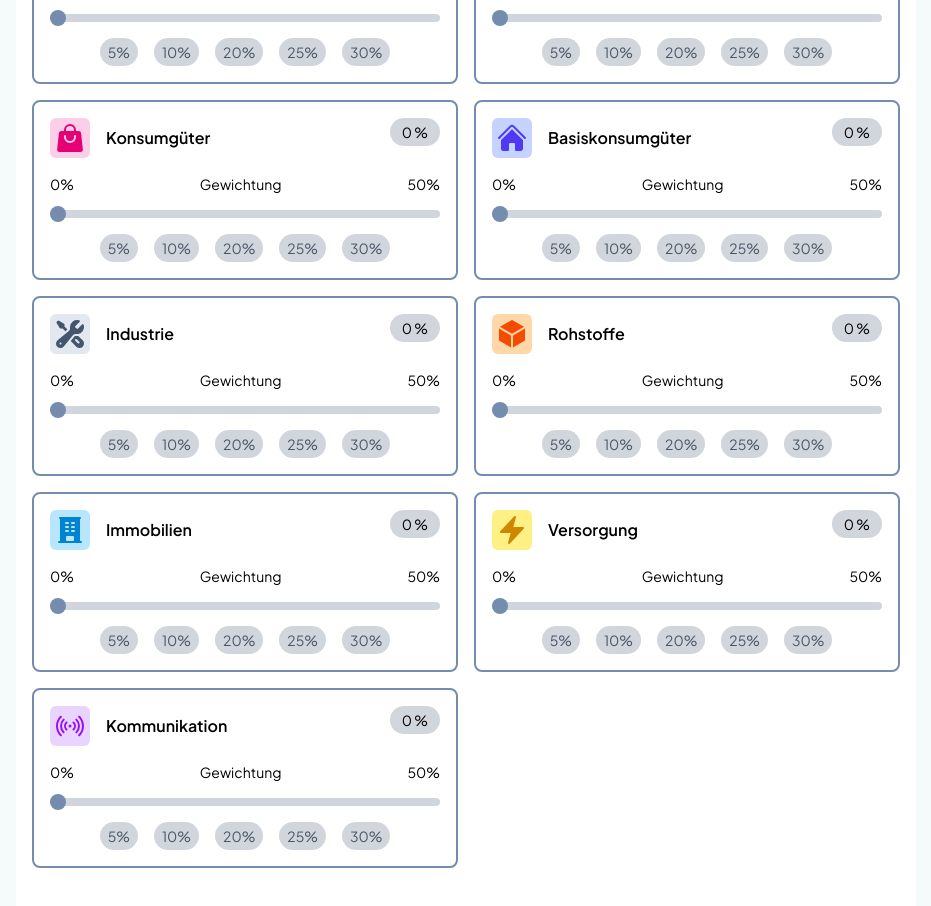
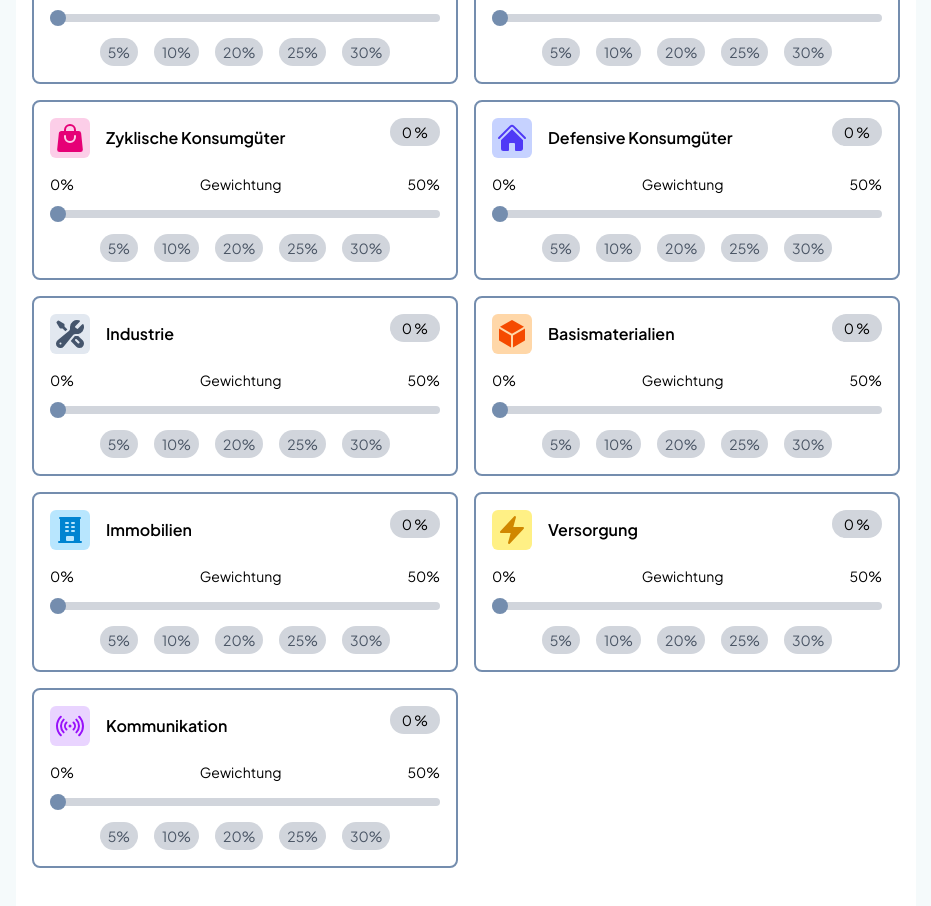
Before and after one commit to KyleKreuter/6ProzentRendite-frontend, a React (Vite) app: page / in a window 1280 px wide. Shown: the part 940-1846 px from the top of the page, without its empty margins (174-1105 px from the left). Built offline with nearby package versions, Linux system fonts and the light colour scheme.

Commit message:
"Update sector names and keys in EtfMatcherComponent for consistency with revised terminology and improved clarity"

```diff
--- a/src/components/matcher/EtfMatcherComponent.jsx
+++ b/src/components/matcher/EtfMatcherComponent.jsx
@@ -89,10 +89,10 @@ const EtfMatcherComponent = () => {
                                 className={"w-10 h-10 bg-pink-200 rounded-md flex items-center justify-center text-pink-600"}>
                                 <ShoppingBagIcon className={"size-8"}/>
                             </div>}
-                        headline={"Konsumgüter"}
+                        headline={"Zyklische Konsumgüter"}
                         color={{bg: "bg-pink-200", text: "text-pink-600"}}
                         onWeightChange={(weight) => {
-                            setSectors((prev) => ({ ...prev, CONSUMER_DISCRETIONARY: weight }));
+                            setSectors((prev) => ({ ...prev, CONSUMER_CYCLICAL: weight }));
                         }}
                     />
                     <SectorPreferenceComponent
@@ -101,10 +101,10 @@ const EtfMatcherComponent = () => {
                                 className={"w-10 h-10 bg-indigo-200 rounded-md flex items-center justify-center text-indigo-600"}>
                                 <HomeIcon className={"size-8"}/>
                             </div>}
-                        headline={"Basiskonsumgüter"}
+                        headline={"Defensive Konsumgüter"}
                         color={{bg: "bg-indigo-200", text: "text-indigo-600"}}
                         onWeightChange={(weight) => {
-                            setSectors((prev) => ({ ...prev, CONSUMER_STAPLES: weight }));
+                            setSectors((prev) => ({ ...prev, CONSUMER_DEFENSIVE: weight }));
                         }}
                     />
                     <SectorPreferenceComponent
@@ -125,10 +125,10 @@ const EtfMatcherComponent = () => {
                                 className={"w-10 h-10 bg-orange-200 rounded-md flex items-center justify-center text-orange-600"}>
                                 <CubeIcon className={"size-8"}/>
                             </div>}
-                        headline={"Rohstoffe"}
+                        headline={"Basismaterialien"}
                         color={{bg: "bg-orange-200", text: "text-orange-600"}}
                         onWeightChange={(weight) => {
-                            setSectors((prev) => ({ ...prev, MATERIALS: weight }));
+                            setSectors((prev) => ({ ...prev, BASIC_MATERIALS: weight }));
                         }}
                     />
                     <SectorPreferenceComponent
```
